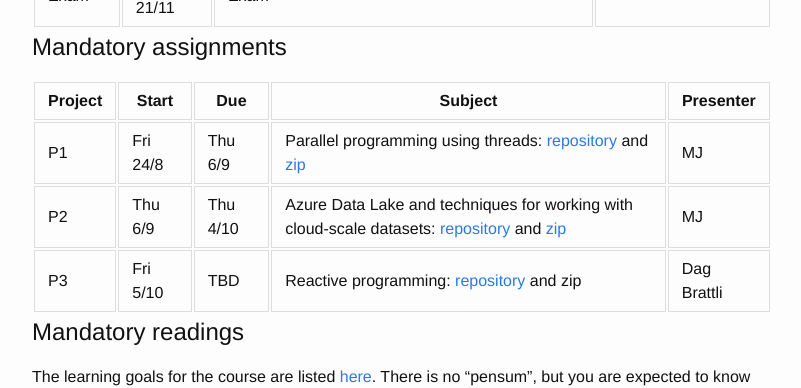
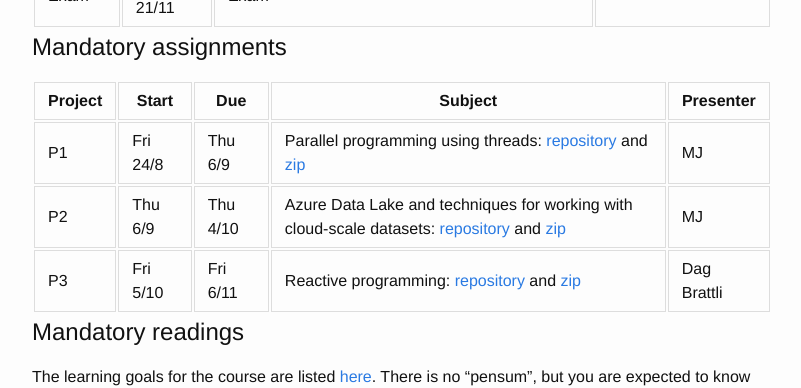
Before and after one commit to uit-inf-2202-f18/uit-inf-2202-f18.github.io, a Jekyll site: the page built from index.md, in a window 1280 px wide and 900 px high, scrolled down 1821 px. Shown: the top 388 px of the window, without its empty margins (238-1039 px from the left). Built offline with Jekyll 4.4.1, drawn with Linux system fonts in a browser that asks for light colours; our own code applies the rules of GitHub Pages for plain Markdown files.

Commit message:
Add 3rd assignment public zip

```diff
--- a/index.md
+++ b/index.md
@@ -59,7 +59,7 @@ Refer to the lecture and mandatory assignment plan, and e-mails for which room i
 |---------|------------|----------|----------|---------|
 | P1 	  | Fri 24/8   | Thu 6/9  | Parallel programming using threads: [repository](https://github.com/uit-inf-2202-f18/assignment-1) and [zip](assignments/1.zip) | MJ      |
 | P2      | Thu 6/9    | Thu 4/10 | Azure Data Lake and techniques for working with cloud-scale datasets: [repository](https://github.com/uit-inf-2202-f18/assignment-2) and [zip](assignments/2.zip) | MJ |
-| P3      | Fri 5/10   | TBD      | Reactive programming: [repository](https://github.com/uit-inf-2202-f18/assignment-3) and zip  | Dag Brattli      |
+| P3      | Fri 5/10   | Fri 6/11 | Reactive programming: [repository](https://github.com/uit-inf-2202-f18/assignment-3) and [zip](assignments/3.zip) | Dag Brattli      |
 
 
 ## Mandatory readings
```
Also changed, not shown: 1 other file.
